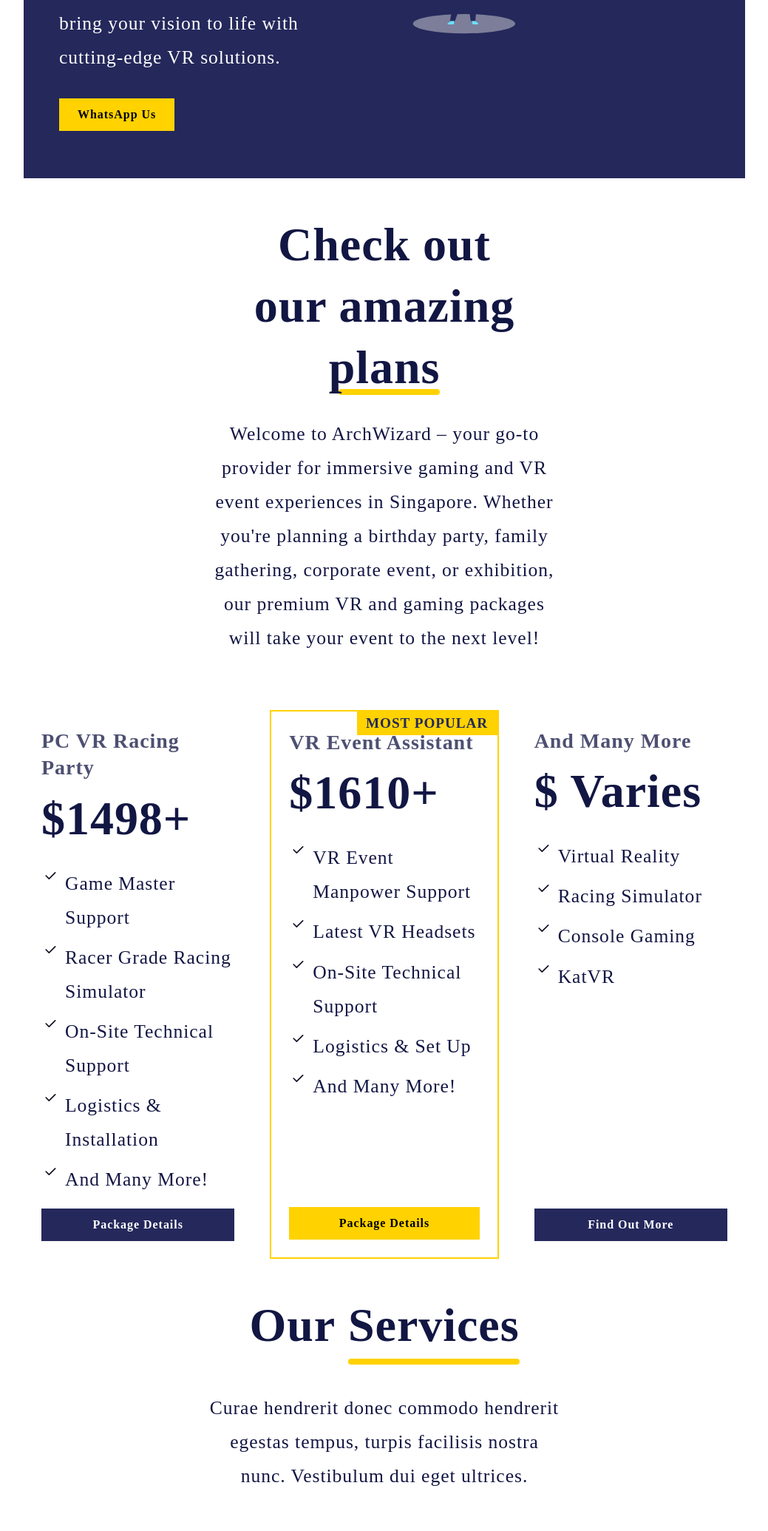
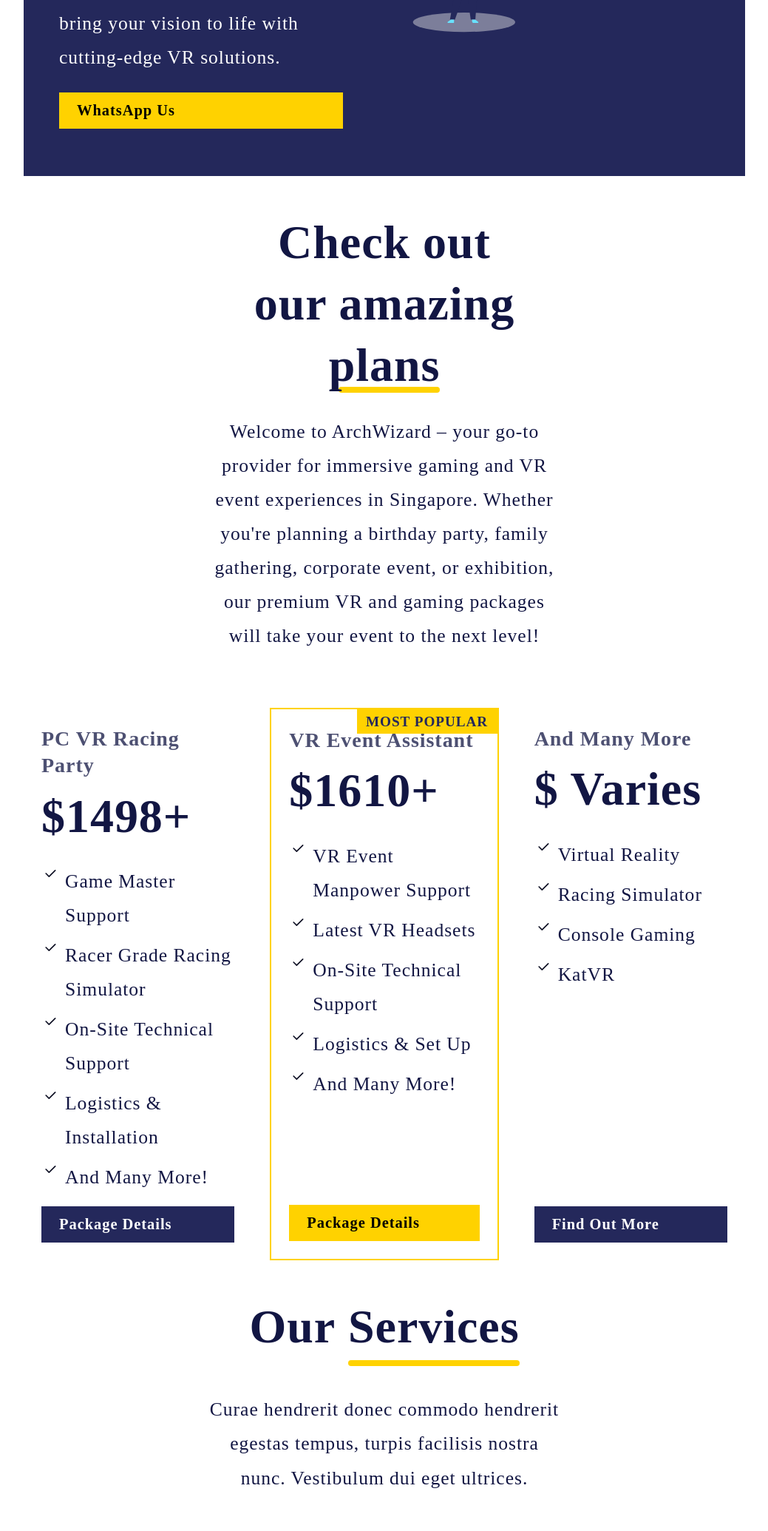
Before and after one commit to EndireKT/Shop-ArchWizard-Business-Event, a plain HTML site: page businessevent-final.html in a window 1280 px wide. Shown: the part 6805-8875 px from the top of the page at 74% size, without its empty margins (120-1159 px from the left). Drawn offline with Linux system fonts and the light colour scheme.

Commit message:
V2.2 Bug fix. gray background, highlight, button, title, whatsapp button, and star icon.

```diff
--- a/assets/css/untitled.css
+++ /dev/null
@@ -1,3 +0,0 @@
-.hide-first-display-nextime {
-  display: none;
-}
--- a/businessevent-final.html
+++ b/businessevent-final.html
@@ -79,6 +79,115 @@
         .h2 {
             font-size: 2.4rem;
         }
+    }
+
+    .custom-general-button {
+        --bs-btn-padding-x: 1.5rem;
+        --bs-btn-padding-y: 0.5rem;
+        --bs-btn-font-size: 1rem;
+        --bs-btn-font-weight: 700;
+        --bs-btn-line-height: 1.6;
+        --bs-btn-color: var(--bs-body-color);
+        --bs-btn-bg: transparent;
+        --bs-btn-border-width: var(--bs-border-width);
+        --bs-btn-border-color: transparent;
+        --bs-btn-border-radius: 0;
+        --bs-btn-hover-border-color: transparent;
+        --bs-btn-box-shadow: inset 0 1px 0 rgba(255, 255, 255, 0.15), 0 1px 1px rgba(0, 0, 0, 0.075);
+        --bs-btn-disabled-opacity: 0.65;
+        --bs-btn-focus-box-shadow: 0 0 0 0.25rem rgba(var(--bs-btn-focus-shadow-rgb), .5);
+        display: inline-block;
+        padding: var(--bs-btn-padding-y) var(--bs-btn-padding-x);
+        font-family: var(--bs-btn-font-family);
+        font-size: var(--bs-btn-font-size);
+        font-weight: var(--bs-btn-font-weight);
+        line-height: var(--bs-btn-line-height);
+        color: var(--bs-btn-color);
+        text-align: center;
+        text-decoration: none;
+        vertical-align: middle;
+        cursor: pointer;
+        -webkit-user-select: none;
+        -moz-user-select: none;
+        -ms-user-select: none;
+        user-select: none;
+        border: var(--bs-btn-border-width) solid var(--bs-btn-border-color);
+        border-radius: var(--bs-btn-border-radius);
+        background-color: var(--bs-btn-bg);
+        transition: color .15s ease-in-out, background-color .15s ease-in-out, border-color .15s ease-in-out, box-shadow .15s ease-in-out;
+        border: none;
+        outline: none;
+        box-shadow: none;
+        font-size: 0.8em;
+        display: flex;
+    }
+
+    .custom-button-secondary {
+        --bs-btn-color: #000;
+        --bs-btn-bg: #ffd200;
+        --bs-btn-border-color: #ffd200;
+        --bs-btn-hover-color: #000;
+        --bs-btn-hover-bg: #ffd926;
+        --bs-btn-hover-border-color: #ffd71a;
+        --bs-btn-focus-shadow-rgb: 217, 179, 0;
+        --bs-btn-active-color: #000;
+        --bs-btn-active-bg: #ffdb33;
+        --bs-btn-active-border-color: #ffd71a;
+        --bs-btn-active-shadow: inset 0 3px 5px rgba(0, 0, 0, 0.125);
+        --bs-btn-disabled-color: #000;
+        --bs-btn-disabled-bg: #ffd200;
+        --bs-btn-disabled-border-color: #ffd200;
+    }
+
+    .custom-button-primary {
+        --bs-btn-color: #fff;
+        --bs-btn-bg: #24285b;
+        --bs-btn-border-color: #24285b;
+        --bs-btn-hover-color: #fff;
+        --bs-btn-hover-bg: #1f224d;
+        --bs-btn-hover-border-color: #1d2049;
+        --bs-btn-focus-shadow-rgb: 69, 72, 116;
+        --bs-btn-active-color: #fff;
+        --bs-btn-active-bg: #1d2049;
+        --bs-btn-active-border-color: #1b1e44;
+        --bs-btn-active-shadow: inset 0 3px 5px rgba(0, 0, 0, 0.125);
+        --bs-btn-disabled-color: #fff;
+        --bs-btn-disabled-bg: #24285b;
+        --bs-btn-disabled-border-color: #24285b;
+    }
+
+    .custom-button-warning {
+        --bs-btn-color: #000;
+        --bs-btn-bg: #ffd200;
+        --bs-btn-border-color: #ffd200;
+        --bs-btn-hover-color: #000;
+        --bs-btn-hover-bg: #ffd926;
+        --bs-btn-hover-border-color: #ffd71a;
+        --bs-btn-focus-shadow-rgb: 217, 179, 0;
+        --bs-btn-active-color: #000;
+        --bs-btn-active-bg: #ffdb33;
+        --bs-btn-active-border-color: #ffd71a;
+        --bs-btn-active-shadow: inset 0 3px 5px rgba(0, 0, 0, 0.125);
+        --bs-btn-disabled-color: #000;
+        --bs-btn-disabled-bg: #ffd200;
+        --bs-btn-disabled-border-color: #ffd200;
+    }
+
+    .custom-button-light {
+        --bs-btn-color: #000;
+        --bs-btn-bg: #f5f6f8;
+        --bs-btn-border-color: #f5f6f8;
+        --bs-btn-hover-color: #000;
+        --bs-btn-hover-bg: #d0d1d3;
+        --bs-btn-hover-border-color: #c4c5c6;
+        --bs-btn-focus-shadow-rgb: 208, 209, 211;
+        --bs-btn-active-color: #000;
+        --bs-btn-active-bg: #c4c5c6;
+        --bs-btn-active-border-color: #b8b9ba;
+        --bs-btn-active-shadow: inset 0 3px 5px rgba(0, 0, 0, 0.125);
+        --bs-btn-disabled-color: #000;
+        --bs-btn-disabled-bg: #f5f6f8;
+        --bs-btn-disabled-border-color: #f5f6f8;
     }
 </style>
 
```
Also changed, not shown: businessevent.html (+23 -35 lines), assets/img/Icon Star.gif (added), 1 other file.
